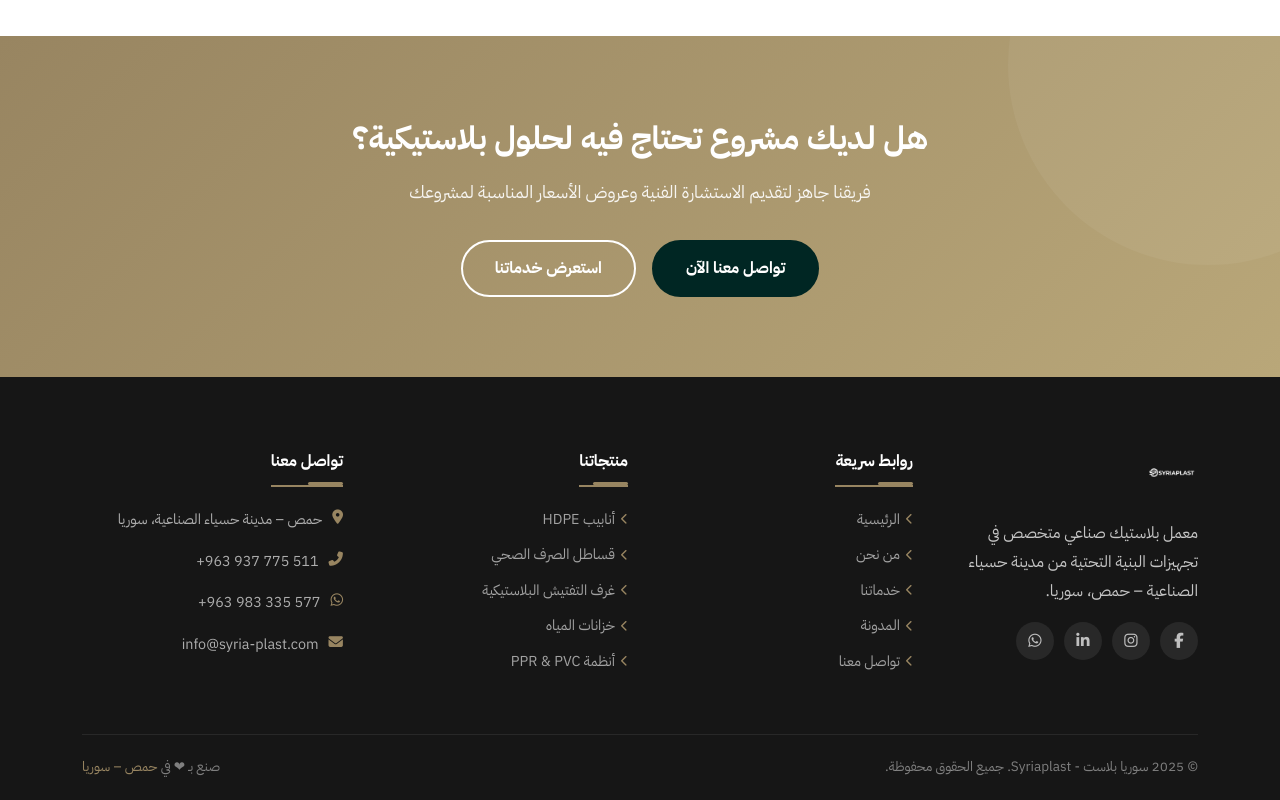
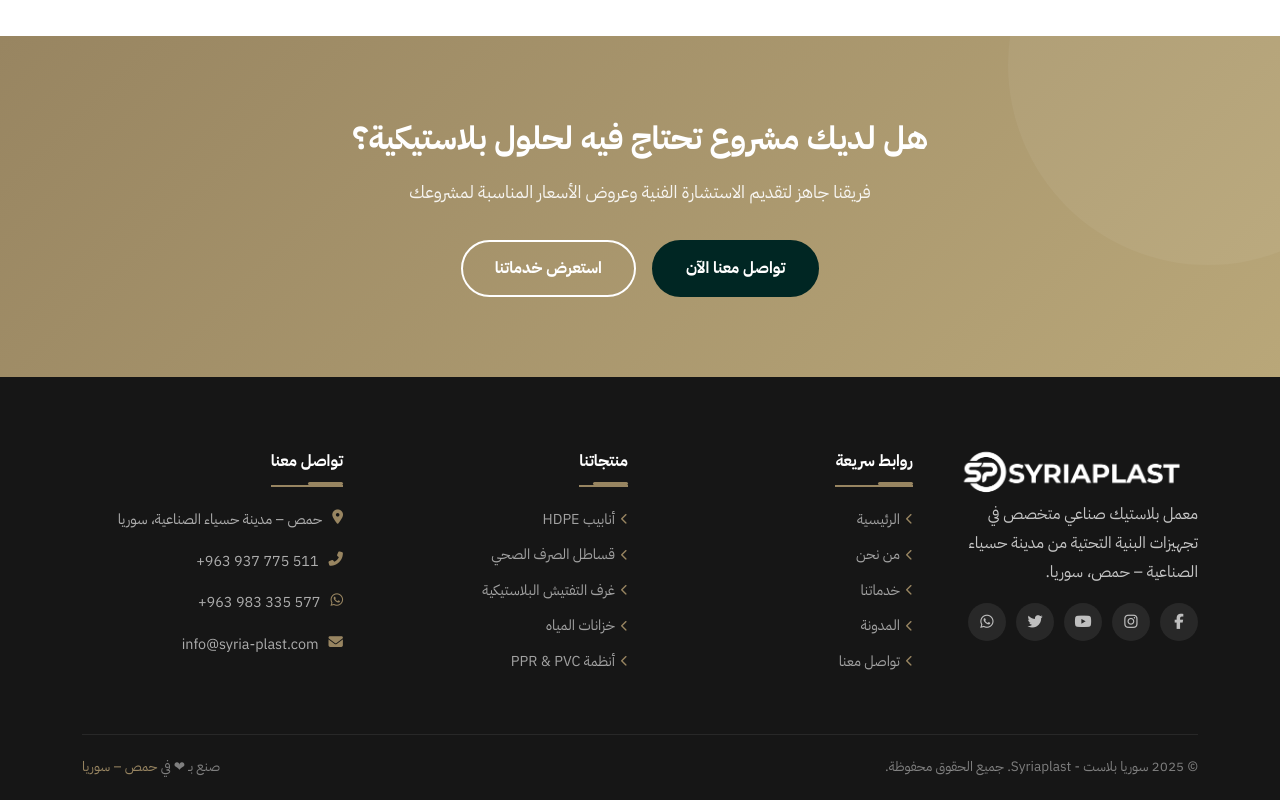
Before and after one commit to danialtech86-bit/syriaplast, a website built with webpack: page blog.html in a window 1280 px wide. Shown: the part 1461-2261 px from the top of the page. Built offline with nearby package versions, Linux system fonts and the light colour scheme.

Commit message:
Add project overview, update footer layout, and link footer social media to official accounts

```diff
--- a/blog.html
+++ b/blog.html
@@ -186,10 +186,11 @@
             <img src="img/H Logo.png" alt="سوريا بلاست">
             <p>معمل بلاستيك صناعي متخصص في تجهيزات البنية التحتية من مدينة حسياء الصناعية – حمص، سوريا.</p>
             <div class="footer-social">
-              <a href="#"><i class="fab fa-facebook-f"></i></a>
-              <a href="#"><i class="fab fa-instagram"></i></a>
-              <a href="#"><i class="fab fa-linkedin-in"></i></a>
-              <a href="#"><i class="fab fa-whatsapp"></i></a>
+              <a href="https://www.facebook.com/syriaplast.sy"><i class="fab fa-facebook-f"></i></a>
+              <a href="https://www.instagram.com/syriaplast.sy"><i class="fab fa-instagram"></i></a>
+              <a href="https://youtube.com/@syriaplast?si=QCWphqU1KxzN6B3M"><i class="fab fa-youtube"></i></a>
+              <a href="https://twitter.com/syriaplast_sy"><i class="fab fa-twitter"></i></a>
+              <a href="https://wa.me/+963937775511"><i class="fab fa-whatsapp"></i></a>
             </div>
           </div>
         </div>
--- a/css/style.css
+++ b/css/style.css
@@ -1281,7 +1281,7 @@ ul { list-style: none; padding: 0; margin: 0; }
 
 .footer-top { padding: 70px 0 40px; }
 
-.footer-brand img { height: 85px; margin-bottom: 1.25rem; filter: brightness(0) invert(1);  transition: var(--transition);
+.footer-brand img { height: 85px; margin: -1rem 0; filter: brightness(0) invert(1);  transition: var(--transition);
   width: 250px;
   object-fit: cover;
   object-position: center;
@@ -1920,12 +1920,12 @@ ul { list-style: none; padding: 0; margin: 0; }
   padding: 70px 0 50px;
 }
 
-.footer-brand img {
-  height: 52px;
-  width: auto;
-  margin-bottom: 1.25rem;
-  filter: brightness(0) invert(1);
-}
+/*.footer-brand img {*/
+/*  height: 52px;*/
+/*  width: auto;*/
+/*  margin-bottom: 1.25rem;*/
+/*  filter: brightness(0) invert(1);*/
+/*}*/
 
 .footer-desc {
   color: rgba(255,255,255,0.65);
```
Also changed, not shown: about.html (+5 -3 lines), article-1.html (+5 -4 lines), article-2.html (+5 -4 lines), article-3.html (+5 -4 lines), article-4.html (+5 -4 lines), contact.html (+5 -4 lines), index.html (+5 -3 lines), services.html (+5 -3 lines), .ai/mcp/mcp.json (added), .junie/AGENTS.md (added).
